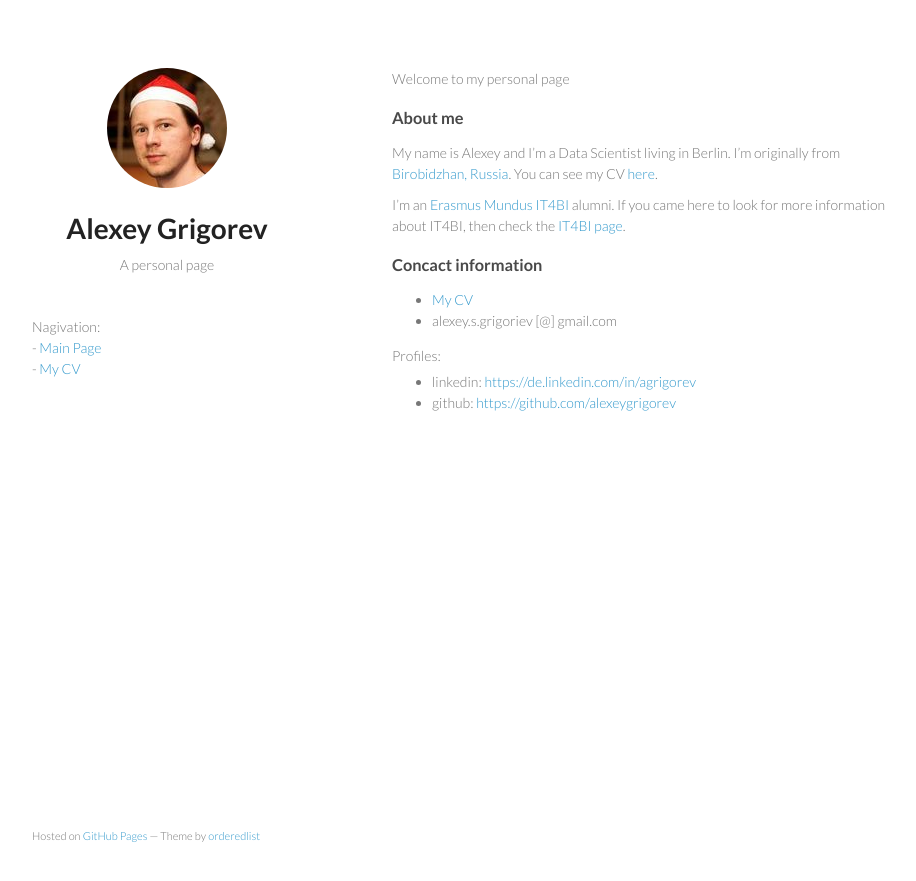
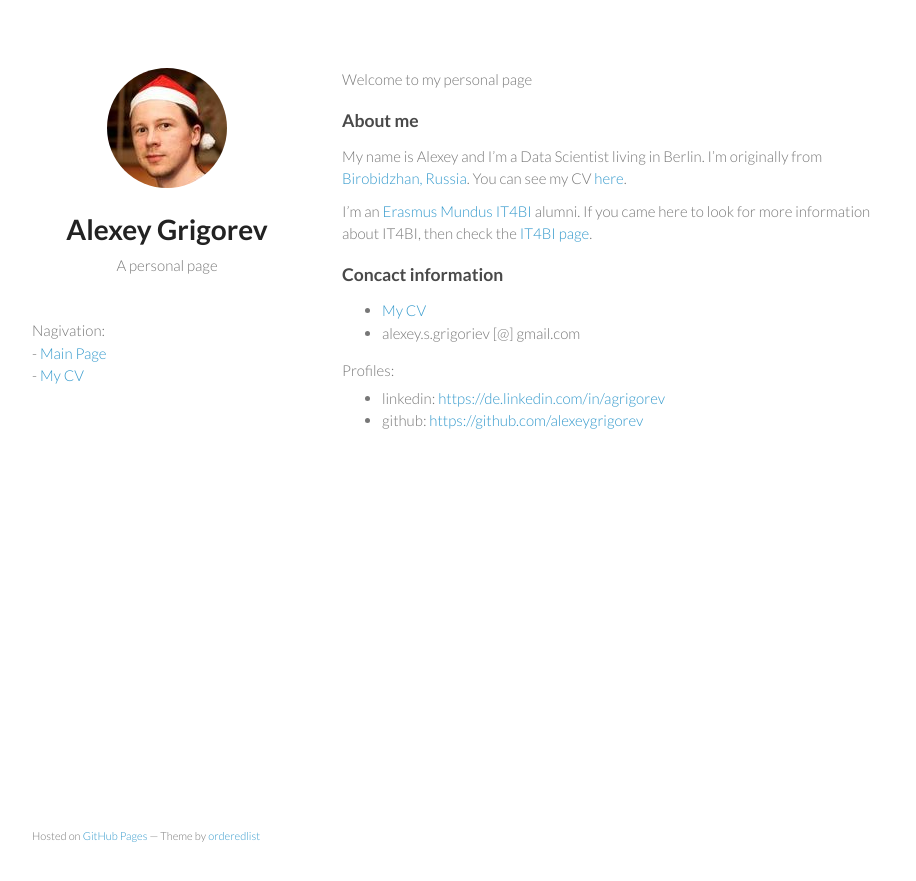
Before and after one commit to alexeygrigorev/alexeygrigorev.github.io, a Jekyll site: the page built from index.md, in a window 1280 px wide. Shown: the top 881 px of the page, without its empty margins (178-1094 px from the left). Built offline with Jekyll 4.4.1, drawn with Linux system fonts in a browser that asks for light colours.

Commit message:
Update styles.css

```diff
--- a/stylesheets/styles.css
+++ b/stylesheets/styles.css
@@ -2,7 +2,7 @@
 
 body {
   padding:50px;
-  font:14px/1.5 Lato, "Helvetica Neue", Helvetica, Arial, sans-serif;
+  font:15px/1.5 Lato, "Helvetica Neue", Helvetica, Arial, sans-serif;
   color:#777;
   font-weight:300;
 }
@@ -166,7 +166,7 @@ header ul a strong {
 }
 
 section {
-  width:500px;
+  width:550px;
   float:right;
   padding-bottom:50px;
 }
```
